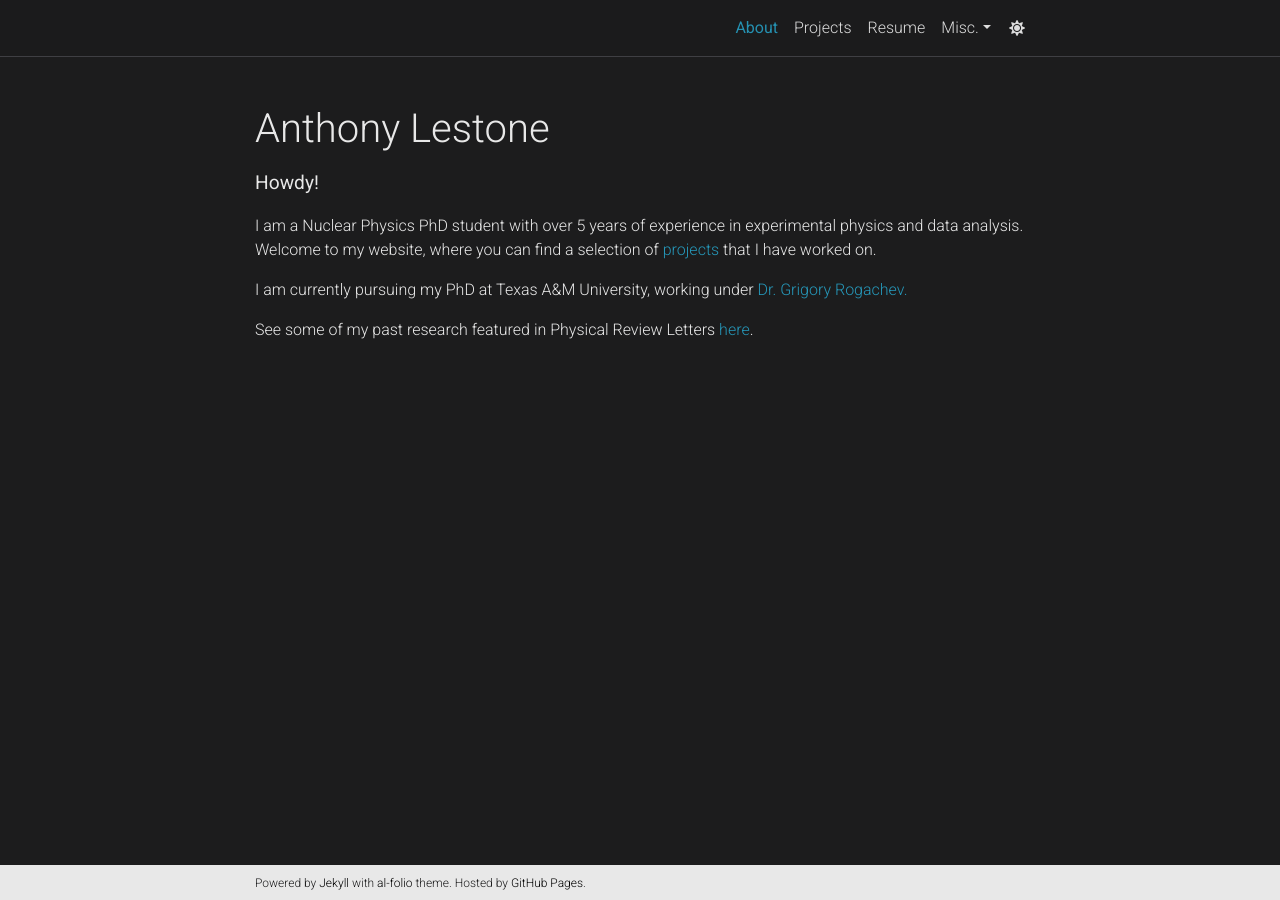
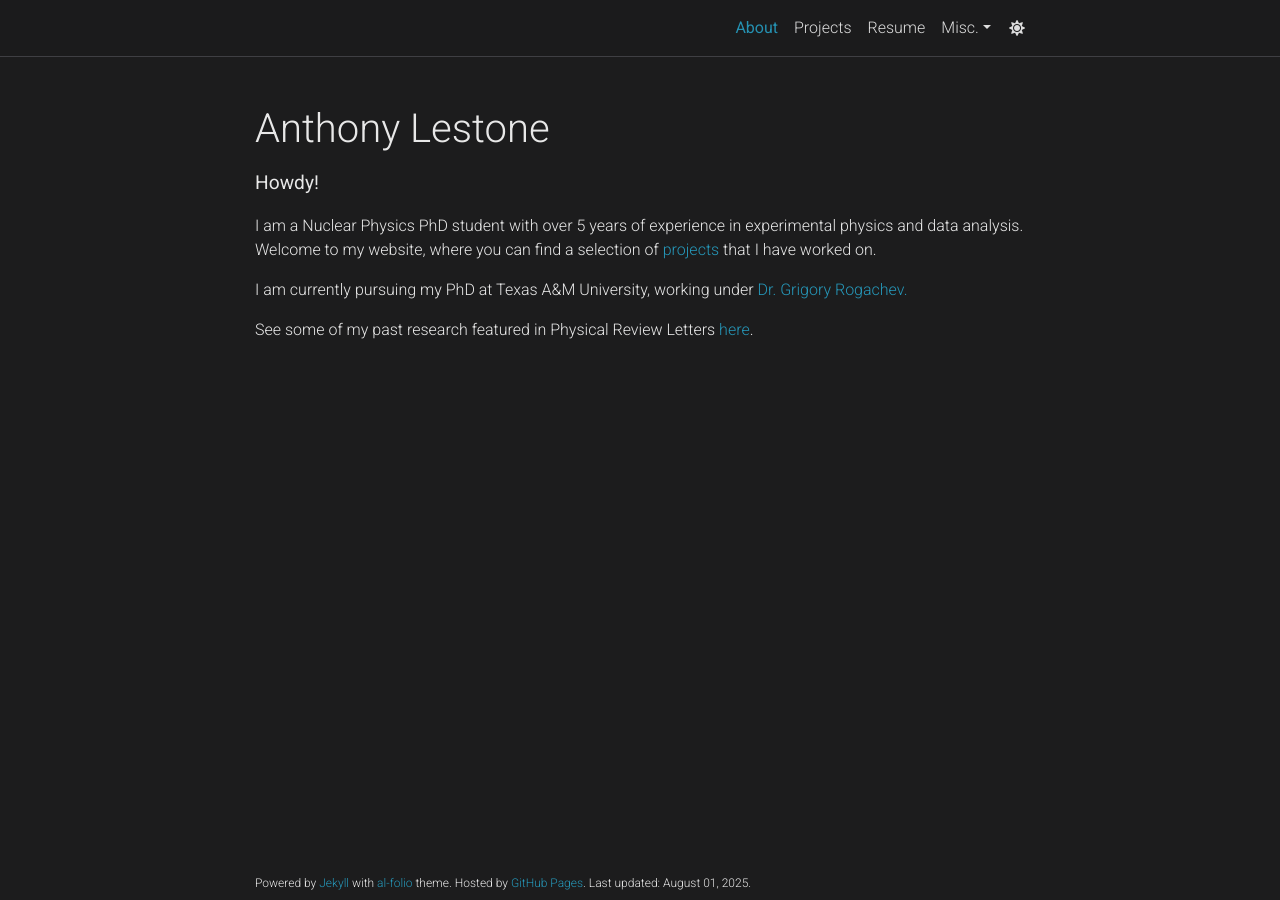
Before and after one commit to anthonylestone/anthonylestone.github.io, a Jekyll site: the page built from _pages/about.md, in a window 1280 px wide. Built offline with Jekyll 4.4.1, drawn with Linux system fonts in a browser that asks for light colours; comment, search, counter and statistics services are not loaded; a style sheet for code colours, icons or effects is not loaded.

Commit message:
changed footer to get rid of background

```diff
--- a/_config.yml
+++ b/_config.yml
@@ -19,7 +19,7 @@ icon: ⚛️  # the emoji used as the favicon (alternatively, provide image name
 
 url: https://anthonylestone.github.io # the base hostname & protocol for your site
 baseurl: # the subpath of your site, e.g. /blog/
-last_updated: false # set to true if you want to display last updated in the footer
+last_updated: true # set to true if you want to display last updated in the footer
 impressum_path:  # set to path to include impressum link in the footer, use the same path as permalink in a page, helps to conform with EU GDPR
 
 # -----------------------------------------------------------------------------
--- a/_sass/_themes.scss
+++ b/_sass/_themes.scss
@@ -9,9 +9,12 @@
   --global-text-color-light: #{$grey-color};
   --global-theme-color: #{$cyan-color-dark};
   --global-hover-color: #{$cyan-color-dark};
-  --global-footer-bg-color: #{$grey-color-dark};
-  --global-footer-text-color: #{$grey-color-light};
-  --global-footer-link-color: #{$white-color};
+  // --global-footer-bg-color: #{$grey-color-dark};
+  --global-footer-bg-color: transparent;
+  // --global-footer-text-color: #{$grey-color-light};
+  --global-footer-text-color: #{$black-color};
+  // --global-footer-link-color: #{$white-color};
+  --global-footer-link-color: #{$cyan-color-dark};
   --global-distill-app-color: #{$grey-color};
   --global-divider-color: rgba(0,0,0,.1);
   --global-card-bg-color: #{$white-color};
@@ -40,9 +43,12 @@ html[data-theme='dark'] {
   --global-text-color-light: #{$grey-color-light};
   --global-theme-color: #{$cyan-color};
   --global-hover-color: #{$cyan-color};
-  --global-footer-bg-color: #{$grey-color-light};
-  --global-footer-text-color: #{$grey-color-dark};
-  --global-footer-link-color: #{$black-color};
+  // --global-footer-bg-color: #{$grey-color-light};
+  --global-footer-bg-color: transparent;
+  // --global-footer-text-color: #{$grey-color-dark};
+  --global-footer-text-color: #{$grey-color-light};
+  // --global-footer-link-color: #{$black-color};
+  --global-footer-link-color: #{$cyan-color};
   --global-distill-app-color: #{$grey-color-light};
   --global-divider-color: #424246;
   --global-card-bg-color: #{$grey-900};
```
